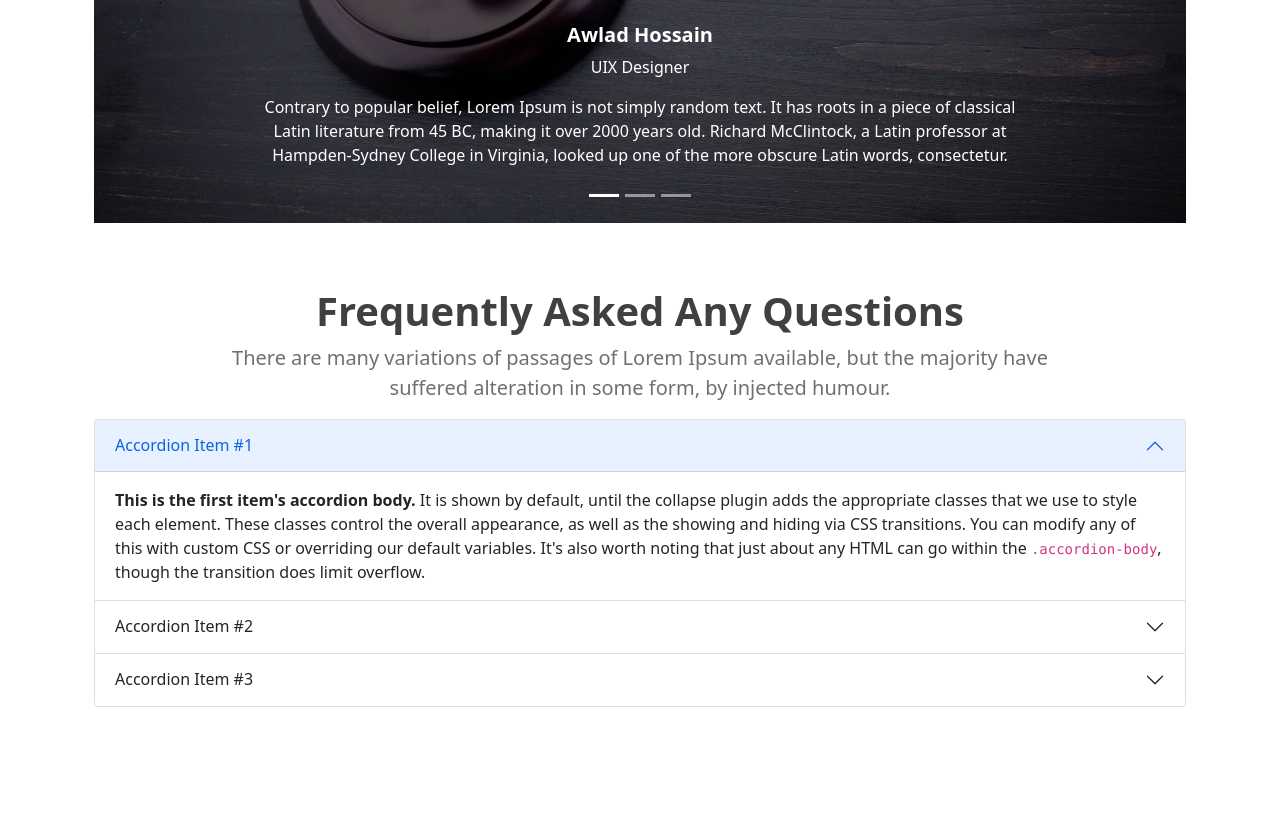
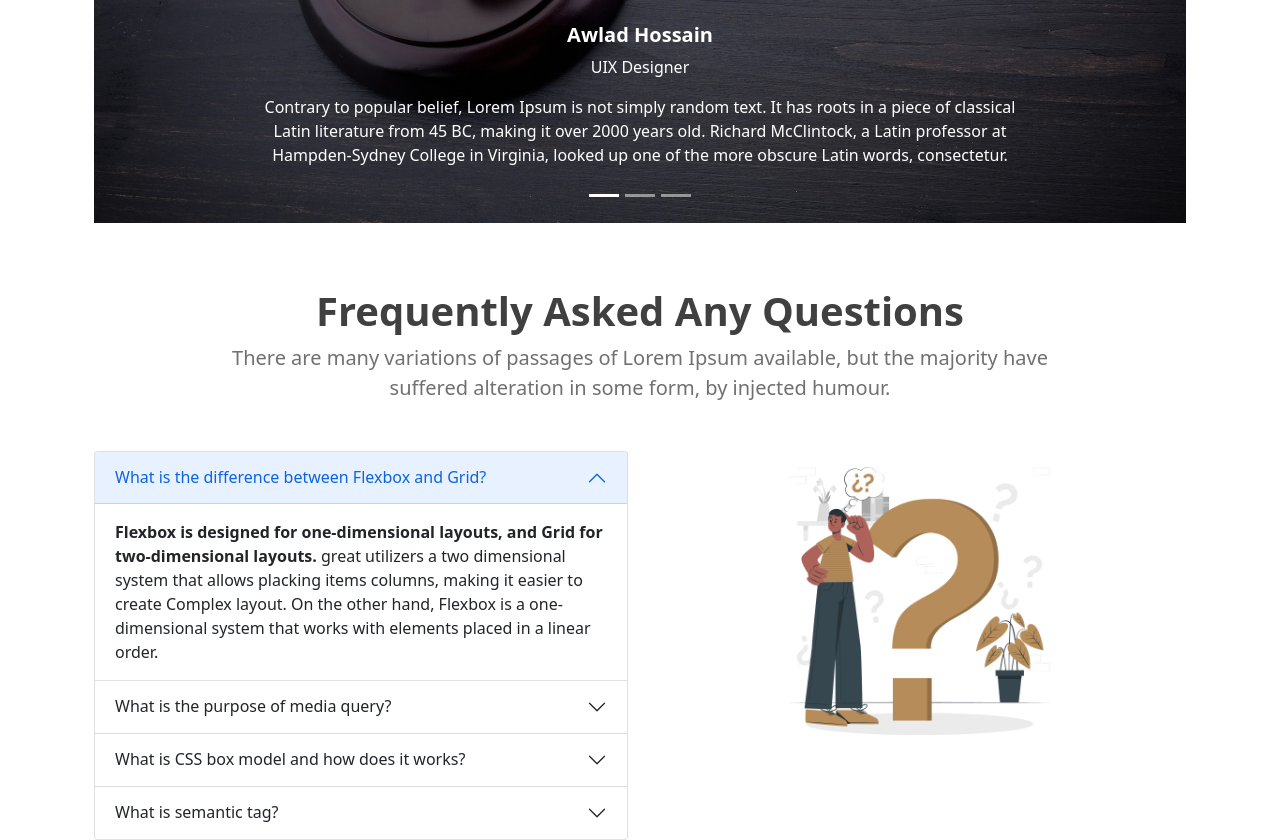
Before and after one commit to mdshohidi763/3rd-assignment-project, a plain HTML site: page index.html in a window 1280 px wide. Shown: the part 2096-2936 px from the top of the page. Before the commit the page ends 2803 px from the top, so only its background shows below. Drawn offline with Linux system fonts and the light colour scheme.

Commit message:
now added faq section

```diff
--- a/index.html
+++ b/index.html
@@ -179,50 +179,75 @@
 
                     </div>
                     <!-- FAQ section -->
-                    <div class="container-fluid mt-5">
+                    <section class="container-fluid mt-5">
                       <h3 class="display-6 text-primary fw-bold text-center">Frequently Asked Any Questions</h3>
                       <p class="fs-5 text-secondary text-center">There are many variations of passages of Lorem Ipsum available, but the majority have <br>
                           suffered alteration in some form, by injected humour.</p>
 
-                          <div class="accordion" id="accordionExample">
+                          <!-- accordion aria -->
+                          <div class="row row-cols-1 row-cols-md-2 mt-5 g-4>
+                          <div class="col">
+                            <div class="accordion" id="accordionPanelsStayOpenExample">
                               <div class="accordion-item">
-                              <h2 class="accordion-header" id="headingOne">
-                                <button class="accordion-button" type="button" data-bs-toggle="collapse" data-bs-target="#collapseOne" aria-expanded="true" aria-controls="collapseOne">
-                                  Accordion Item #1
+                                <h2 class="accordion-header" id="panelsStayOpen-headingOne">
+                                  <button class="accordion-button" type="button" data-bs-toggle="collapse" data-bs-target="#panelsStayOpen-collapseOne" aria-expanded="true" aria-controls="panelsStayOpen-collapseOne">
+                                    What is the difference between Flexbox and Grid?
                                   </button>
                                 </h2>
-                              <div id="collapseOne" class="accordion-collapse collapse show" aria-labelledby="headingOne" data-bs-parent="#accordionExample">
+                                <div id="panelsStayOpen-collapseOne" class="accordion-collapse collapse show" aria-labelledby="panelsStayOpen-headingOne">
                                   <div class="accordion-body">
-                                  <strong>This is the first item's accordion body.</strong> It is shown by default, until the collapse plugin adds the appropriate classes that we use to style each element. These classes control the overall appearance, as well as the showing and hiding via CSS transitions. You can modify any of this with custom CSS or overriding our default variables. It's also worth noting that just about any HTML can go within the <code>.accordion-body</code>, though the transition does limit overflow.
+                                    <strong> Flexbox is designed for one-dimensional layouts, and Grid for two-dimensional layouts.</strong>  great utilizers a two dimensional system that allows placking items columns, making it easier to create Complex layout.
+                                    On the other hand, Flexbox is a one-dimensional system that works with elements placed in a linear order.
                                   </div>
                                 </div>
                               </div>
                               <div class="accordion-item">
-                              <h2 class="accordion-header" id="headingTwo">
-                                <button class="accordion-button collapsed" type="button" data-bs-toggle="collapse" data-bs-target="#collapseTwo" aria-expanded="false" aria-controls="collapseTwo">
-                                  Accordion Item #2
+                                <h2 class="accordion-header" id="panelsStayOpen-headingTwo">
+                                  <button class="accordion-button collapsed" type="button" data-bs-toggle="collapse" data-bs-target="#panelsStayOpen-collapseTwo" aria-expanded="false" aria-controls="panelsStayOpen-collapseTwo">
+                                  What is the purpose of media query?
                                   </button>
                                 </h2>
-                              <div id="collapseTwo" class="accordion-collapse collapse" aria-labelledby="headingTwo" data-bs-parent="#accordionExample">
+                                <div id="panelsStayOpen-collapseTwo" class="accordion-collapse collapse" aria-labelledby="panelsStayOpen-headingTwo">
                                   <div class="accordion-body">
-                                  <strong>This is the second item's accordion body.</strong> It is hidden by default, until the collapse plugin adds the appropriate classes that we use to style each element. These classes control the overall appearance, as well as the showing and hiding via CSS transitions. You can modify any of this with custom CSS or overriding our default variables. It's also worth noting that just about any HTML can go within the <code>.accordion-body</code>, though the transition does limit overflow.
+                                    <strong>Media queries are a key part of responsive web design, as they,</strong>
+                                    as they allow you to create different layout depending on the size of the viewport, but they can also be used to detect other things about the environment your side is running on,or example whether the user is using a touchscreen rather than a mouse
                                   </div>
                                 </div>
                               </div>
                               <div class="accordion-item">
-                              <h2 class="accordion-header" id="headingThree">
-                                <button class="accordion-button collapsed" type="button" data-bs-toggle="collapse" data-bs-target="#collapseThree" aria-expanded="false" aria-controls="collapseThree">
-                                  Accordion Item #3
+                                <h2 class="accordion-header" id="panelsStayOpen-headingThree">
+                                  <button class="accordion-button collapsed" type="button" data-bs-toggle="collapse" data-bs-target="#panelsStayOpen-collapseThree" aria-expanded="false" aria-controls="panelsStayOpen-collapseThree">
+                                    What is CSS box model and how does it works?
                                   </button>
                                 </h2>
-                              <div id="collapseThree" class="accordion-collapse collapse" aria-labelledby="headingThree" data-bs-parent="#accordionExample">
+                                <div id="panelsStayOpen-collapseThree" class="accordion-collapse collapse" aria-labelledby="panelsStayOpen-headingThree">
                                   <div class="accordion-body">
-                                  <strong>This is the third item's accordion body.</strong> It is hidden by default, until the collapse plugin adds the appropriate classes that we use to style each element. These classes control the overall appearance, as well as the showing and hiding via CSS transitions. You can modify any of this with custom CSS or overriding our default variables. It's also worth noting that just about any HTML can go within the <code>.accordion-body</code>, though the transition does limit overflow.
+                                    <strong>A box in CSS consists of a content area, which is where any text, images, or other HTML elements are displayed.</strong>
+                                    This is optionally surrounded by padding, a border, and a margin, on one or more sides.
                                   </div>
                                 </div>
                               </div>
+                              <div class="accordion-item">
+                                <h2 class="accordion-header" id="panelsStayOpen-headingThree">
+                                  <button class="accordion-button collapsed" type="button" data-bs-toggle="collapse" data-bs-target="#panelsStayOpen-collapseThree" aria-expanded="false" aria-controls="panelsStayOpen-collapseThree">
+                                   What is semantic tag?
+                                  </button>
+                                </h2>
+                                <div id="panelsStayOpen-collapseThree" class="accordion-collapse collapse" aria-labelledby="panelsStayOpen-headingThree">
+                                  <div class="accordion-body">
+                                    <strong>The semantic HTML tags help the search engines and other user devices to determine the importance and contexts of web pages</strong>
+                                    The pages made with semantic elements are much easier to read. It has greater accessibility. It offers a better user experience
                                   </div>
                                 </div>
+                              </div>
+
+                          </div>
+
+                            <div class="col text-center">
+                                <img class="w-50 mt-3" src="images/faq.png " alt="">
+                           </div>
+                           </div>
+                          </section>
               </main>
               <script src="js/bootstrap.js"></script>
 </body>
```
Lines whose indentation alone changed are shown as unchanged.
